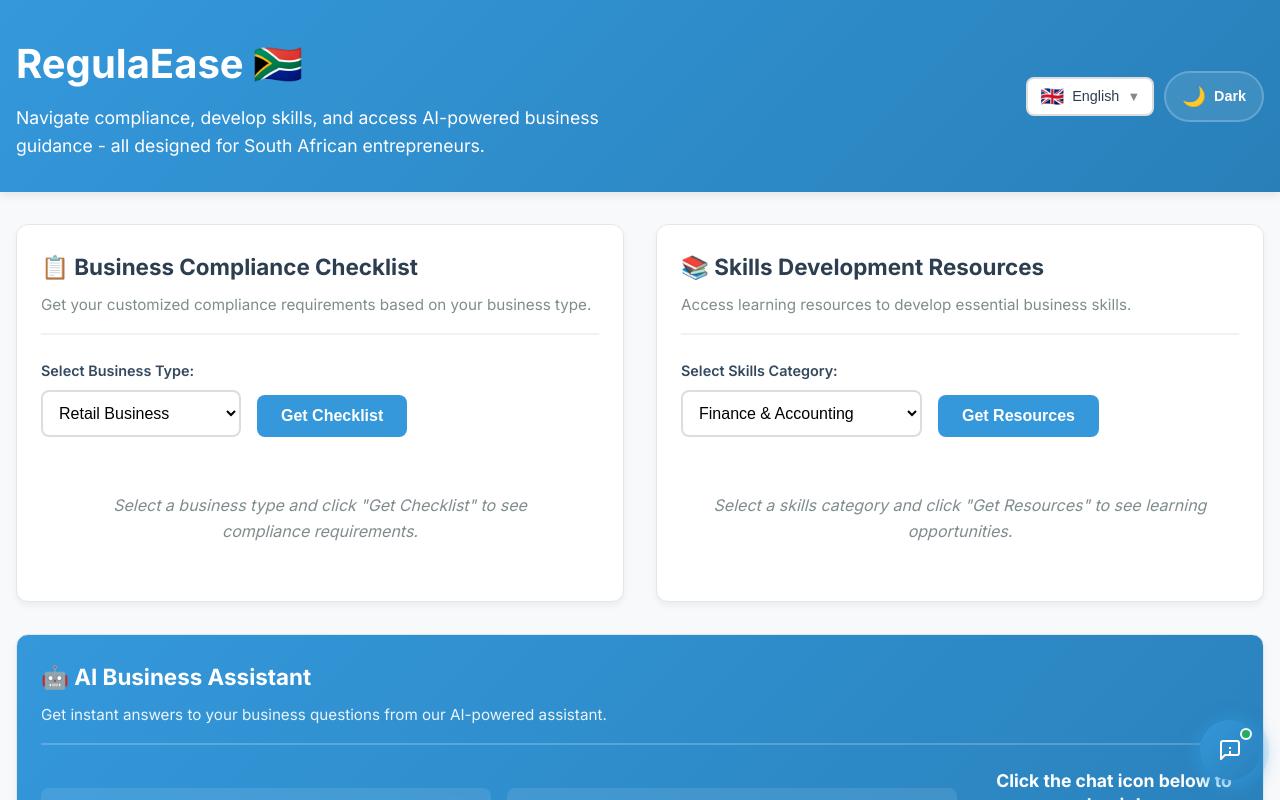
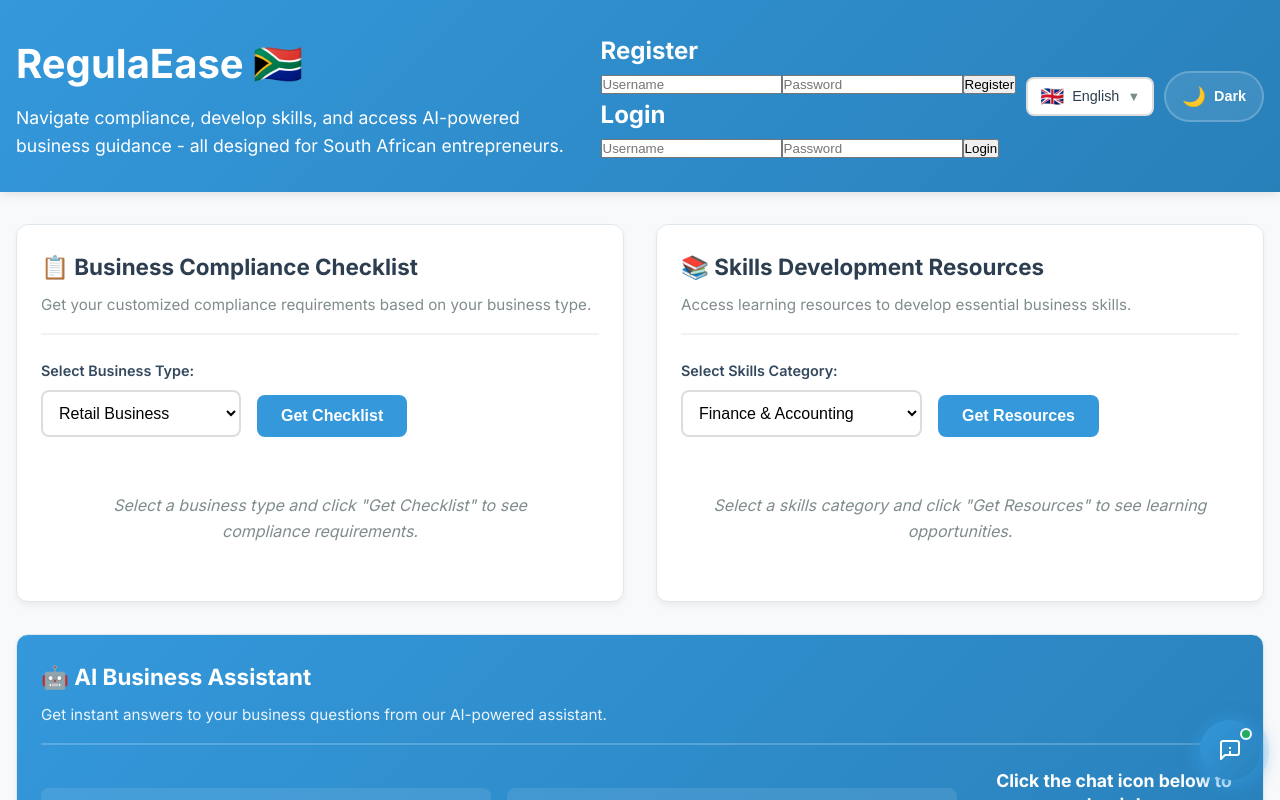
Before and after one commit to mooncakeSG/Regula-Ease-, a React (Create React App) app in the folder frontend/: page / in a window 1280 px wide. Shown: the top 800 px of the page. Built offline with nearby package versions, Linux system fonts and the light colour scheme.

Commit message:
Merge branch 'main' of https://github.com/mooncakeSG/Regula-Ease-

```diff
--- a/frontend/package.json
+++ b/frontend/package.json
@@ -6,6 +6,8 @@
     "@testing-library/jest-dom": "^5.16.4",
     "@testing-library/react": "^13.3.0",
     "@testing-library/user-event": "^13.5.0",
+    "ajv": "^8.12.0",
+    "ajv-keywords": "^5.1.0",
     "axios": "^1.4.0",
     "framer-motion": "^12.23.0",
     "i18next": "^25.3.0",
--- a/frontend/src/App.jsx
+++ b/frontend/src/App.jsx
@@ -5,6 +5,8 @@ import Skills from './components/Skills';
 import ChatbotWidget from './components/ChatbotWidget';
 import ThemeToggle from './components/ThemeToggle';
 import LanguageSwitcher from './components/LanguageSwitcher';
+import Login from './components/Login';
+import Register from './components/Register';
 import './App.css';
 
 function App() {
@@ -20,6 +22,10 @@ function App() {
               <p>{t('header.description')}</p>
             </div>
             <div className="header-controls">
+              <div className="auth-controls">
+                <Register />
+                <Login />
+              </div>
               <LanguageSwitcher />
               <ThemeToggle />
             </div>
--- /dev/null
+++ b/frontend/src/components/Login.jsx
@@ -0,0 +1,50 @@
+import React, { useState } from 'react';
+
+export default function Login() {
+  const [username, setUsername] = useState('');
+  const [password, setPassword] = useState('');
+  const [message, setMessage] = useState('');
+
+  const handleLogin = async (e) => {
+    e.preventDefault();
+    setMessage('');
+
+    const res = await fetch('/login', {
+      method: 'POST',
+      headers: { 'Content-Type': 'application/json' },
+      body: JSON.stringify({ username, password }),
+    });
+
+    const data = await res.json();
+    if (res.ok) {
+      setMessage(data.message);
+      setUsername('');
+      setPassword('');
+      // TODO: Redirect or update app state on successful login
+    } else {
+      setMessage(data.error || 'Login failed.');
+    }
+  };
+
+  return (
+    <form onSubmit={handleLogin}>
+      <h2>Login</h2>
+      <input
+        type="text"
+        placeholder="Username"
+        value={username}
+        onChange={e => setUsername(e.target.value)}
+        required
+      />
+      <input
+        type="password"
+        placeholder="Password"
+        value={password}
+        onChange={e => setPassword(e.target.value)}
+        required
+      />
+      <button type="submit">Login</button>
+      {message && <p>{message}</p>}
+    </form>
+  );
+}
--- /dev/null
+++ b/frontend/src/components/Register.jsx
@@ -0,0 +1,49 @@
+import React, { useState } from 'react';
+
+export default function Register() {
+  const [username, setUsername] = useState('');
+  const [password, setPassword] = useState('');
+  const [message, setMessage] = useState('');
+
+  const handleRegister = async (e) => {
+    e.preventDefault();
+    setMessage('');
+
+    const res = await fetch('/register', {
+      method: 'POST',
+      headers: { 'Content-Type': 'application/json' },
+      body: JSON.stringify({ username, password }),
+    });
+
+    const data = await res.json();
+    if (res.ok) {
+      setMessage('Registration successful! Please login.');
+      setUsername('');
+      setPassword('');
+    } else {
+      setMessage(data.error || 'Registration failed.');
+    }
+  };
+
+  return (
+    <form onSubmit={handleRegister}>
+      <h2>Register</h2>
+      <input
+        type="text"
+        placeholder="Username"
+        value={username}
+        onChange={e => setUsername(e.target.value)}
+        required
+      />
+      <input
+        type="password"
+        placeholder="Password"
+        value={password}
+        onChange={e => setPassword(e.target.value)}
+        required
+      />
+      <button type="submit">Register</button>
+      {message && <p>{message}</p>}
+    </form>
+  );
+}
```
Also changed, not shown: 1 other file (tests, documents, lock files or other folders).
